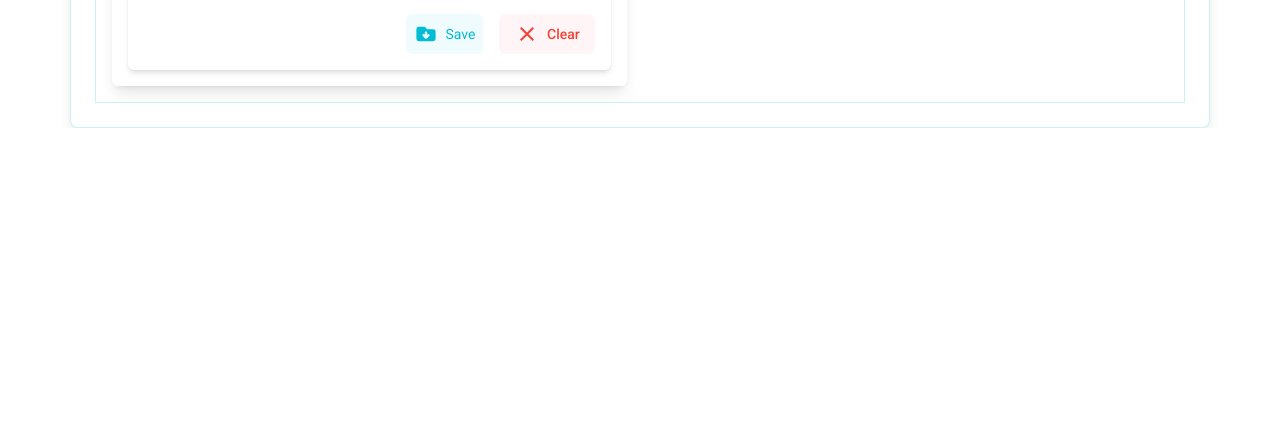
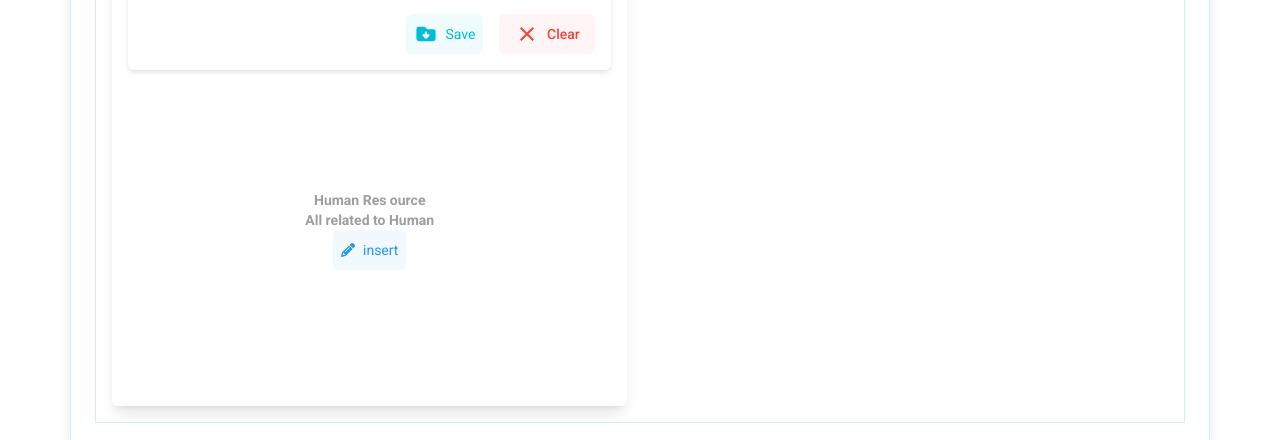
Before and after one commit to spkdevteam/CertificateFrontEnd, a React (Vite) app: page /dashboard in a window 1280 px wide. Shown: the part 414-854 px from the top of the page. Before the commit the page ends 800 px from the top, so only its background shows below. Built offline with nearby package versions, Linux system fonts and the light colour scheme; no server answers.

Commit message:
created component for excel sheet

```diff
--- a/src/pages/Dashboard/DashBoard.jsx
+++ b/src/pages/Dashboard/DashBoard.jsx
@@ -9,6 +9,8 @@ import SPKBTNThemedDelete from "../../common/Button/OutlineThemeButton/SPKBTNThe
 import HandleCreateCertificate from "../../components/DashBoard/HandleCreateCertificate";
 import useColourThemeHook from "../../Hooks/useColourThemeHook";
 import ColourThemeSelector from "../ThemePage/colourTheme";
+import ExcelSheetIntegration from "./ExcelSheetIntegration";
+import HowToIntegrate from "./HowToIntegrate";
 
 const DashBoard = () => {
     const { getCertificateLIst, updateDataTable, deleteCertificateById } = useCertificatehook();
@@ -78,6 +80,9 @@ const DashBoard = () => {
                     {/* Certificate Creation Component */}
                     <div className="w-full rounded-md overflow-hidden text-inherit shadow-lg p-4">
                         <HandleCreateCertificate value={selectedCertificate} onUpdate={updateDataTable} />
+                        <div className = 'h-80    '>
+                            <HowToIntegrate/>
+                        </div>
                     </div>
 
                     {/* Data Table Component */}
--- /dev/null
+++ b/src/pages/Dashboard/ExcelSheetIntegration.jsx
@@ -0,0 +1,18 @@
+import { useColorScheme } from '@mui/material'
+import React from 'react'
+import useColourThemeHook from '../../Hooks/useColourThemeHook'
+
+function ExcelSheetIntegration( { mainMenu= null, _id= 'hr000001', displayName= 'Human Resource', description= 'All related to Human',path= '/hr',}) {
+  const {theme}=  useColourThemeHook()
+    return (
+    <div className={`w-full h-full bg-white bg-opacity-20   flex flex-col justify-center items-center p-4   ${theme.textColour  } ${theme.bordercolour  }`}>
+        < div className='border h-full w-full    border-inherit'>
+        <h1 className='font-semibold   '>{displayName}</h1>
+        <h1 className='font-semibold text-inherit '>{description}</h1>
+        </div>
+
+    </div>
+  )
+}
+
+export default ExcelSheetIntegration
--- /dev/null
+++ b/src/pages/Dashboard/HowToIntegrate.jsx
@@ -0,0 +1,30 @@
+import { useColorScheme } from '@mui/material'
+import React from 'react'
+import useColourThemeHook from '../../Hooks/useColourThemeHook'
+import SPKBTNInsert from '../../common/Button/SPKBTNInsert'
+import { SPKBTNEdit } from '../../common/Button/SPKBTNEdit'
+
+function HowToIntegrate( { mainMenu= null, _id= 'hr000001', displayName= 'Human Res  ource', description= 'All related to Human',path= '/hr',add=()=>alert('functionnot implemented ')}) {
+
+    /*
+    go to the component lay out
+    in the props define all values coming to the component
+    integrate to the design
+
+    */
+
+    const {theme}=  useColourThemeHook()
+    return (
+    <div className={`w-full h-full bg-white bg-opacity-20   flex flex-col justify-center items-center p-4   ${theme.textColour  } ${theme.bordercolour  }`}>
+
+        <h1 className='font-semibold   '>{displayName}</h1>
+        <h1 className='font-semibold text-inherit '>{description}</h1>
+
+       <SPKBTNEdit onClick={add} text={ 'insert'} />
+
+
+    </div>
+  )
+}
+
+export default HowToIntegrate
```
